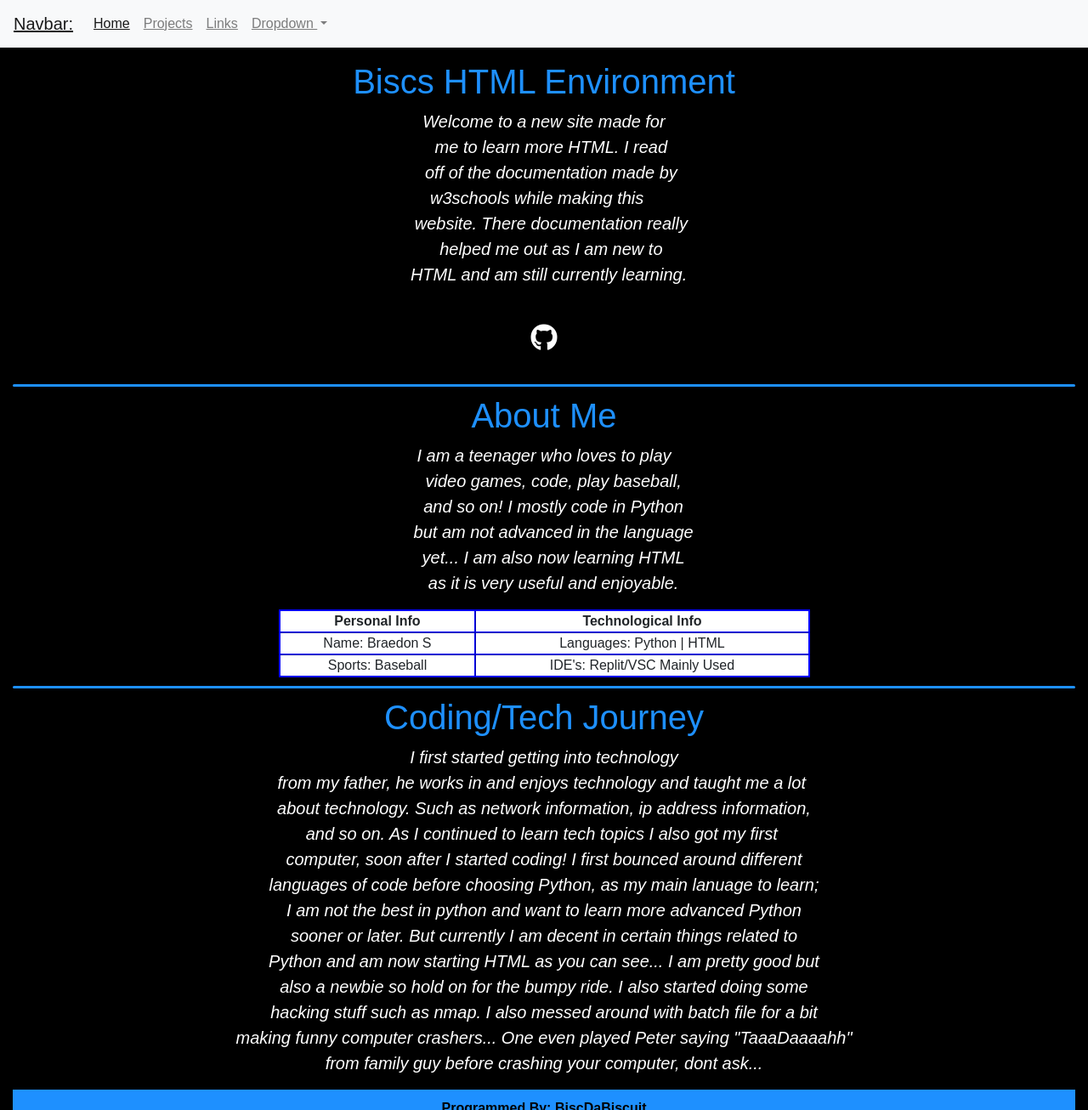
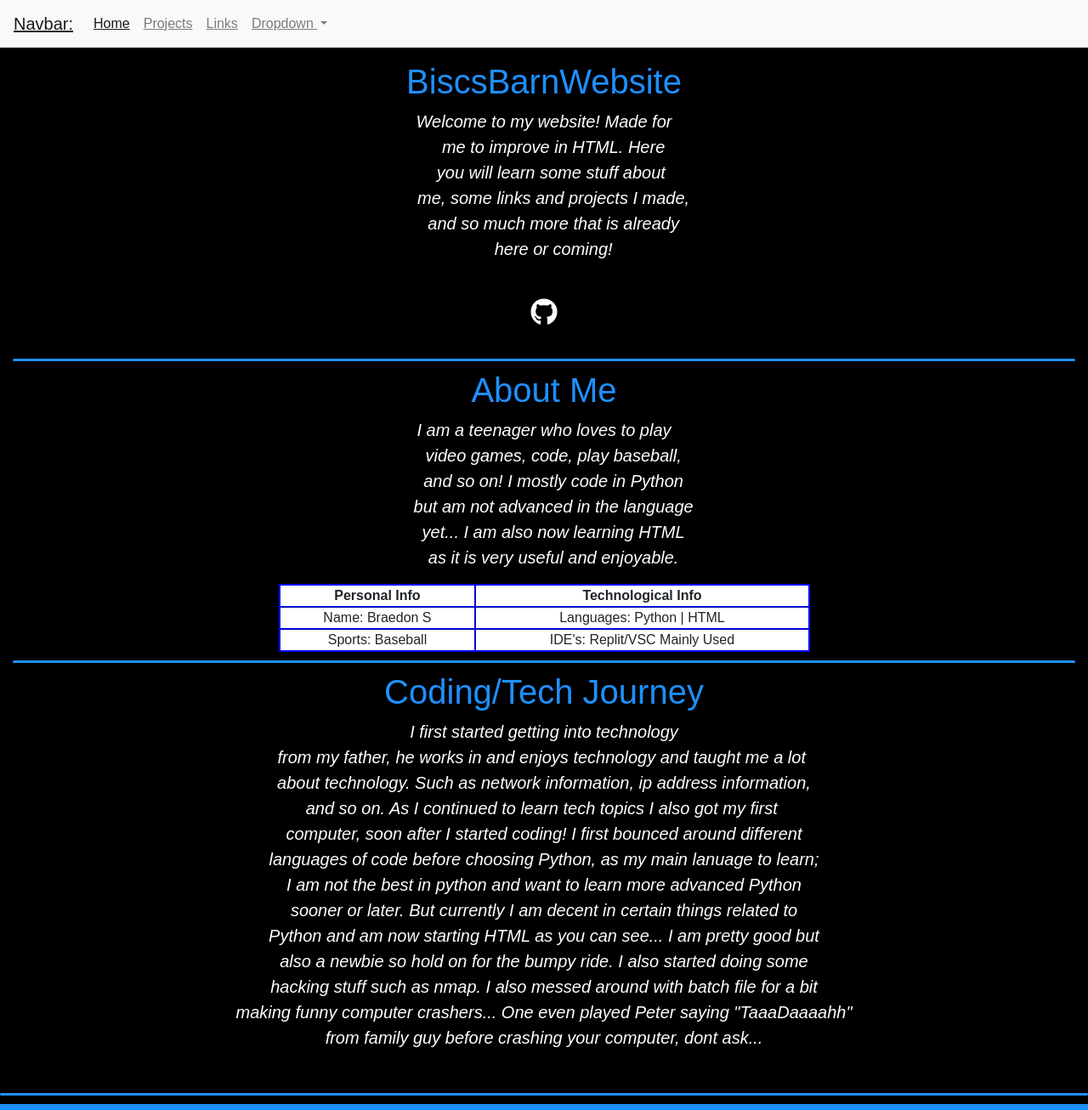
Before and after one commit to BiscDaBiscuit/BiscsBarnWebsite, a Flask app: page / in a window 1280 px wide. Shown: the top 1306 px of the page at 85% size. Run offline with Flask 2, Linux system fonts and the light colour scheme; some libraries are stand-ins or nearby versions.

Commit message:
Changed Footer + More

```diff
--- a/templates/home.html
+++ b/templates/home.html
@@ -20,17 +20,14 @@
 
   <body>
     <p></p>
-    <h1 class="Headers">Biscs HTML Environment</h1>
-    <pre title="Introduction"><i>Welcome to a new site made for
-    me to learn more HTML. I read
-    off of the documentation made by
-    w3schools while making this
-    website. There documentation really
-    helped me out as I am new to
-    HTML and am still currently learning.</i>  </pre>
-    <p></p>
+    <h1 class="Headers">BiscsBarnWebsite</h1>
+    <pre title="Introduction"><i>Welcome to my website! Made for
+    me to improve in HTML. Here
+    you will learn some stuff about
+    me, some links and projects I made,
+    and so much more that is already
+    here or coming!</i></pre>
     <!--<button class="Headers" title="Hides Headers | Reason: Why Not?" onclick="deleteHeaders()">Hide Headers</button>-->
-
     <div class="social-media">
       <a href="https://github.com/BiscDaBiscuit" target="_blank"><i class='fab fa-github'></i></a>
     </div>
@@ -75,10 +72,6 @@
 hacking stuff such as nmap. I also messed around with batch file for a bit
 making funny computer crashers... One even played Peter saying "TaaaDaaaahh"
 from family guy before crashing your computer, dont ask...</i></pre>
-
-
-
-    <footer><strong>Programmed By: BiscDaBiscuit</strong></footer>
   </body>
 
 
```
